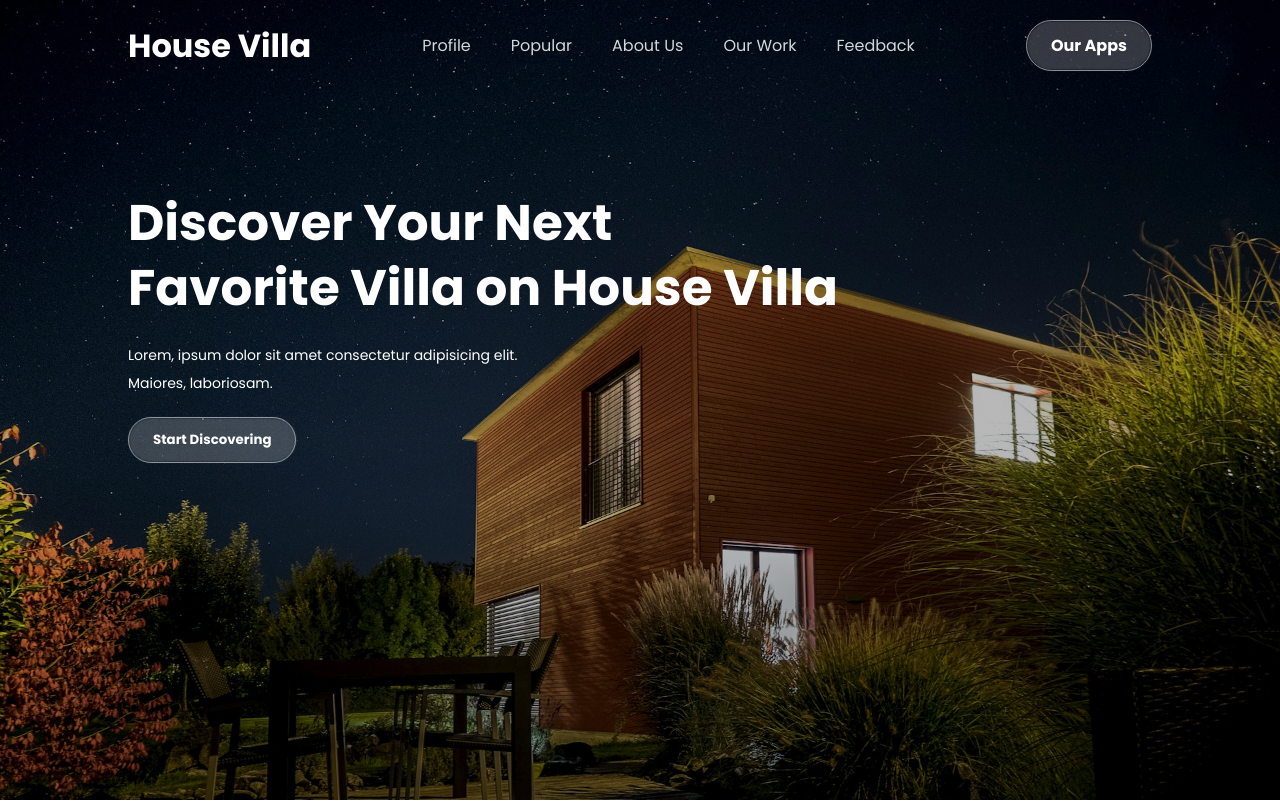
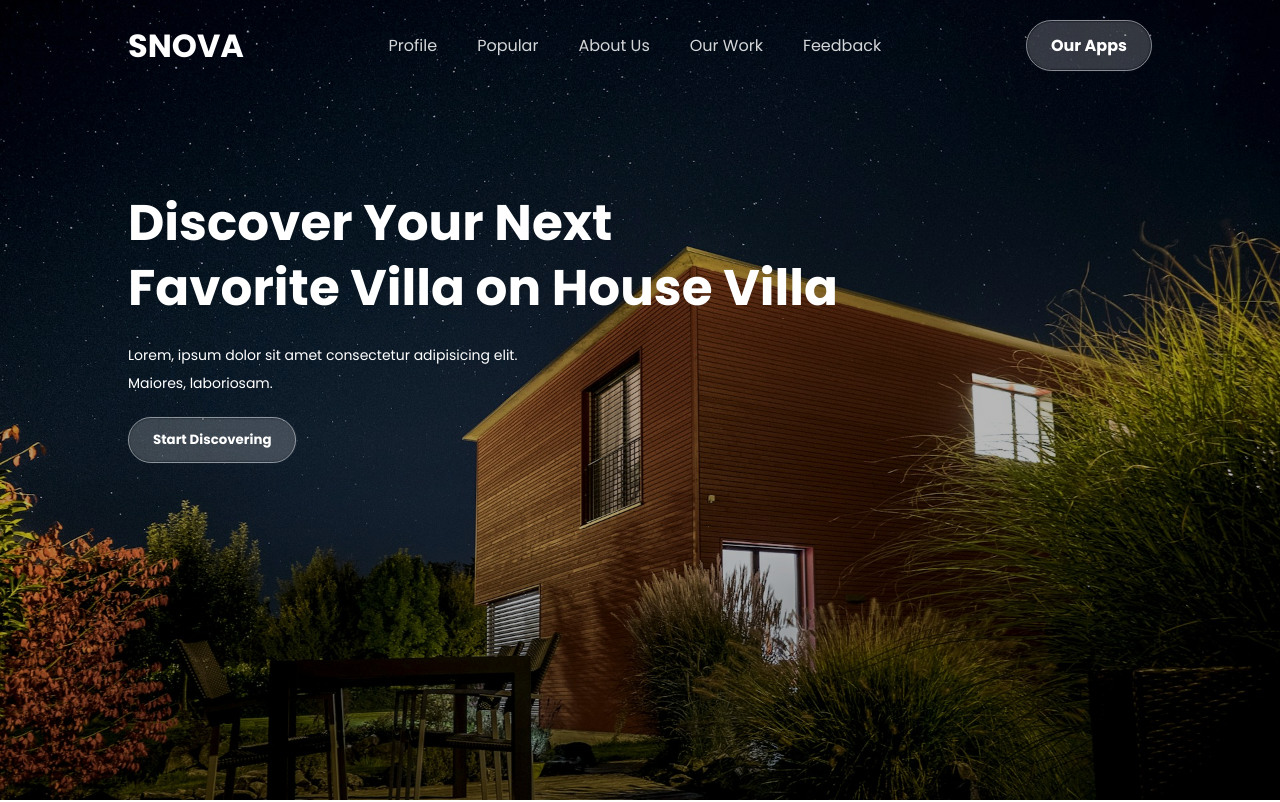
Before and after one commit to EksatPerceval/ForAzure, a plain HTML site: page index.html in a window 1280 px wide. Shown: the top 802 px of the page. Drawn offline with nearby package versions, Linux system fonts and the light colour scheme.

Commit message:
change logo to snova

```diff
--- a/index.html
+++ b/index.html
@@ -41,7 +41,7 @@
             <!-- Navbar -->
             <div class="navbar">
                 <div class="logo">
-                    <h1>House Villa</h1>
+                    <h1>SNOVA</h1>
                 </div>
                 <ul class="menu">
                     <h1>Profile</h1>
```
